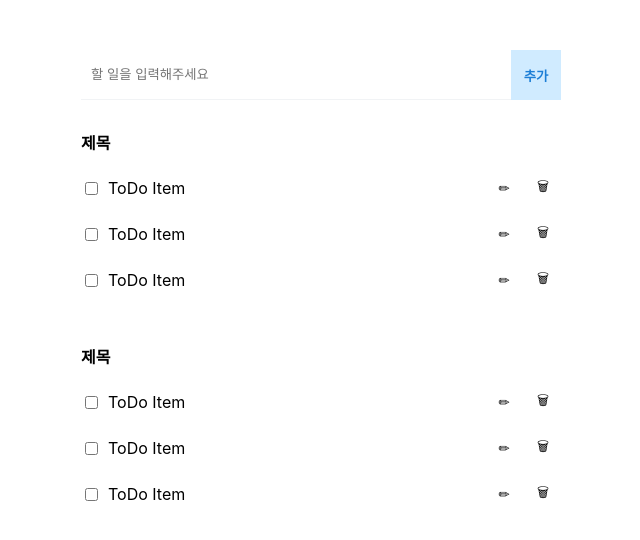
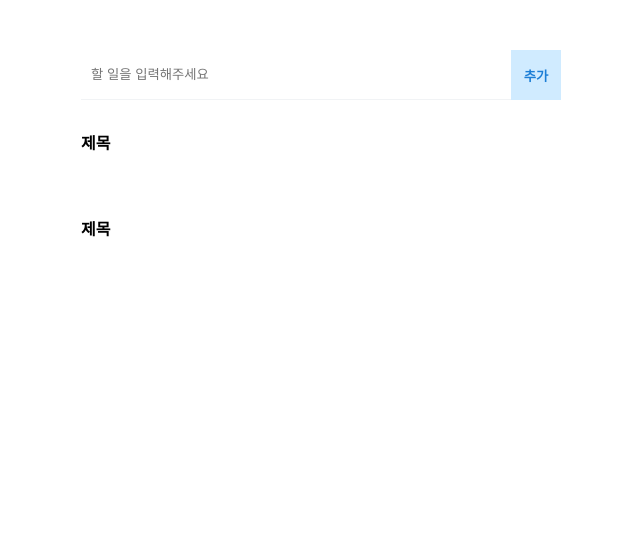
Before and after one commit to bluemiv/react_todo_app, a React (Create React App) app: page / in a window 1280 px wide. Shown: the top 540 px of the page, without its empty margins (319-959 px from the left). Built offline with nearby package versions, Linux system fonts and the light colour scheme.

Commit message:
item 추가 기능 개발 (#3)

```diff
--- a/src/components/InputBox.jsx
+++ b/src/components/InputBox.jsx
@@ -1,7 +1,7 @@
 import React, { useRef, useState } from 'react';
 import PropTypes from 'prop-types';
 
-const InputBox = ({ todoItemList, setTodoItemList }) => {
+const InputBox = ({ todoList, setTodoList }) => {
   const [text, setText] = useState('');
   const inputRef = useRef(null);
 
@@ -12,21 +12,20 @@ const InputBox = ({ todoItemList, setTodoItemList }) => {
 
   const onClickAddButton = () => {
     // todoItemList에 값 추가
-    setTodoItemList(todoItemList.concat(text));
+    const nextTodoList = todoList.concat({
+      id: todoList.length,
+      text,
+    });
+    setTodoList(nextTodoList);
 
     // input 값 초기화 및 포커싱
     setText('');
     inputRef.current.focus();
   };
 
-  //   // 디버깅을 위해 출력하여 확인
-  //   useEffect(() => {
-  //     console.log(todoItemList);
-  //   }, [todoItemList]);
-
   return (
     <div className="todoapp__inputbox">
-      {/* 항목 내용 입력 input */}
+      {/* 아이템 내용 입력 input */}
       <input
         type="text"
         name="todoItem"
@@ -36,7 +35,7 @@ const InputBox = ({ todoItemList, setTodoItemList }) => {
         className="todoapp__inputbox-inp"
         onChange={onChangeInput}
       />
-      {/* 입력 후 항목 추가 버튼 */}
+      {/* 입력 후 아이템 추가 버튼 */}
       <button
         type="submit"
         className="todoapp__inputbox-add-btn"
@@ -50,8 +49,13 @@ const InputBox = ({ todoItemList, setTodoItemList }) => {
 
 // props 값 검증
 InputBox.propTypes = {
-  todoItemList: PropTypes.arrayOf(PropTypes.string).isRequired,
-  setTodoItemList: PropTypes.func.isRequired,
+  todoList: PropTypes.arrayOf(
+    PropTypes.shape({
+      id: PropTypes.number.isRequired,
+      text: PropTypes.string.isRequired,
+    }).isRequired
+  ),
+  setTodoList: PropTypes.func.isRequired,
 };
 
 export default InputBox;
--- a/src/components/ToDoItem.jsx
+++ b/src/components/ToDoItem.jsx
@@ -1,11 +1,12 @@
 import React from 'react';
+import PropTypes from 'prop-types';
 
-const ToDoItem = () => (
+const ToDoItem = ({ todoItem }) => (
   <li className="todoapp__item">
     {/* 항목 완료 체크 / 체크 해제를 위한 체크박스 */}
     <input type="checkbox" className="todoapp__item-checkbox" />
     {/* 항목 내용 */}
-    <span className="todoapp__item-ctx">ToDo Item</span>
+    <span className="todoapp__item-ctx">{todoItem.text}</span>
     {/* 수정 버튼 */}
     <button type="button" className="todoapp__item-edit-btn">
       ✏
@@ -17,4 +18,11 @@ const ToDoItem = () => (
   </li>
 );
 
+ToDoItem.propTypes = {
+  todoItem: PropTypes.shape({
+    id: PropTypes.number,
+    text: PropTypes.string.isRequired,
+  }),
+};
+
 export default ToDoItem;
--- a/src/components/ToDoItemList.jsx
+++ b/src/components/ToDoItemList.jsx
@@ -1,16 +1,27 @@
 import React from 'react';
+import PropTypes from 'prop-types';
 import ToDoItem from './ToDoItem';
 
-const ToDoItemList = () => (
+const ToDoItemList = ({ todoList }) => (
   <div className="todoapp__list">
     <p className="todoapp__list-tit">제목</p>
     {/* 기능 구현 전, 임시로 아래와 같이 작성. 기능 개발시에는 map으로 컴포넌트 반환 */}
     <ul className="todoapp__list-ul">
-      <ToDoItem />
-      <ToDoItem />
-      <ToDoItem />
+      {todoList && // todoList가 있을때만 출력
+        todoList.map((todoItem) => (
+          <ToDoItem key={todoItem.id} todoItem={todoItem} />
+        ))}
     </ul>
   </div>
 );
 
+ToDoItemList.propTypes = {
+  todoList: PropTypes.arrayOf(
+    PropTypes.shape({
+      id: PropTypes.number.isRequired,
+      text: PropTypes.string.isRequired,
+    })
+  ),
+};
+
 export default ToDoItemList;
--- a/src/pages/Home.jsx
+++ b/src/pages/Home.jsx
@@ -3,17 +3,17 @@ import InputBox from '../components/InputBox';
 import ToDoItemList from '../components/ToDoItemList';
 
 const Home = () => {
-  const [todoItemList, setTodoItemList] = useState([]);
+  const [todoList, setTodoList] = useState([]);
 
   return (
     <div className="homepage__container">
       {/* ToDo Item을 추가할 수 있는 input 박스 */}
-      <InputBox todoItemList={todoItemList} setTodoItemList={setTodoItemList} />
+      <InputBox todoList={todoList} setTodoList={setTodoList} />
 
-      {/* 할 일 항목 리스트 */}
-      <ToDoItemList />
+      {/* 할 일 Item 리스트 */}
+      <ToDoItemList todoList={todoList} />
 
-      {/* 완료한 항목 리스트 */}
+      {/* 완료한 Item 리스트 */}
       <ToDoItemList />
     </div>
   );
```
Also changed, not shown: .eslintrc.json.
